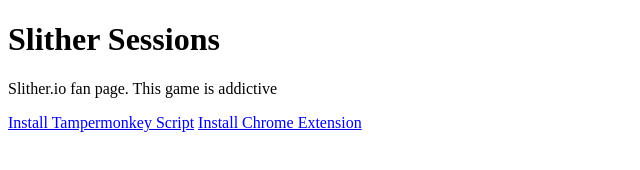
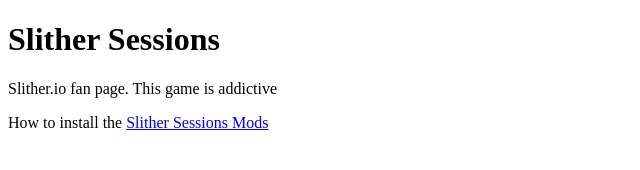
Before and after one commit to SlitherSessions/ss-mods, a browser extension: page www/index.html in a window 1280 px wide. Shown: the whole page, without its empty margins (0-640 px from the left). Drawn offline with Linux system fonts and the light colour scheme; files that its build step writes are made by us from their sources.

Commit message:
Added GA code

```diff
--- a/www/index.html
+++ b/www/index.html
@@ -2,22 +2,22 @@
 <html>
 <head>
 <meta charset="UTF-8">
-<title>Slither.io Mods | Slither Sessions</title>
+<title>Slither Sessions | Slither.io Fanatic | Slither.io Mods</title>
 <link rel="stylesheet" type="text/css" href="css/style.min.css">
 <script>
-  /* (function(i,s,o,g,r,a,m){i['GoogleAnalyticsObject']=r;i[r]=i[r]||function(){
+  (function(i,s,o,g,r,a,m){i['GoogleAnalyticsObject']=r;i[r]=i[r]||function(){
   (i[r].q=i[r].q||[]).push(arguments)},i[r].l=1*new Date();a=s.createElement(o),
   m=s.getElementsByTagName(o)[0];a.async=1;a.src=g;m.parentNode.insertBefore(a,m)
   })(window,document,'script','https://www.google-analytics.com/analytics.js','ga');
-  ga('create', 'UA-65886096-4', 'auto');
-  ga('send', 'pageview'); */
+  ga('create', 'UA-65886096-6', 'auto');
+  ga('send', 'pageview');
 </script>
 <body>
   <h1>Slither Sessions</h1>
   <p>Slither.io fan page.  This game is addictive</p>
-  <div class='download-links'>
-    <a href="http://mods.slithersessions.com/js/slithersessions.user.js">Install Tampermonkey Script</a>
-    <a target="_blank" href="https://chrome.google.com/webstore/detail/slither-sessions/bbakonnkdadhgdlcnkfefpepeiabaacp">Install Chrome Extension</a>
-  </div>
+  <p>
+    How to install the
+    <a href="http://mods.slithersessions.com">Slither Sessions Mods</a>
+  </p>
 </body>
 </html>
```
Also changed, not shown: mods/index.html (+3 -4 lines), src/main.js (+0 -10 lines), 1 other file.
